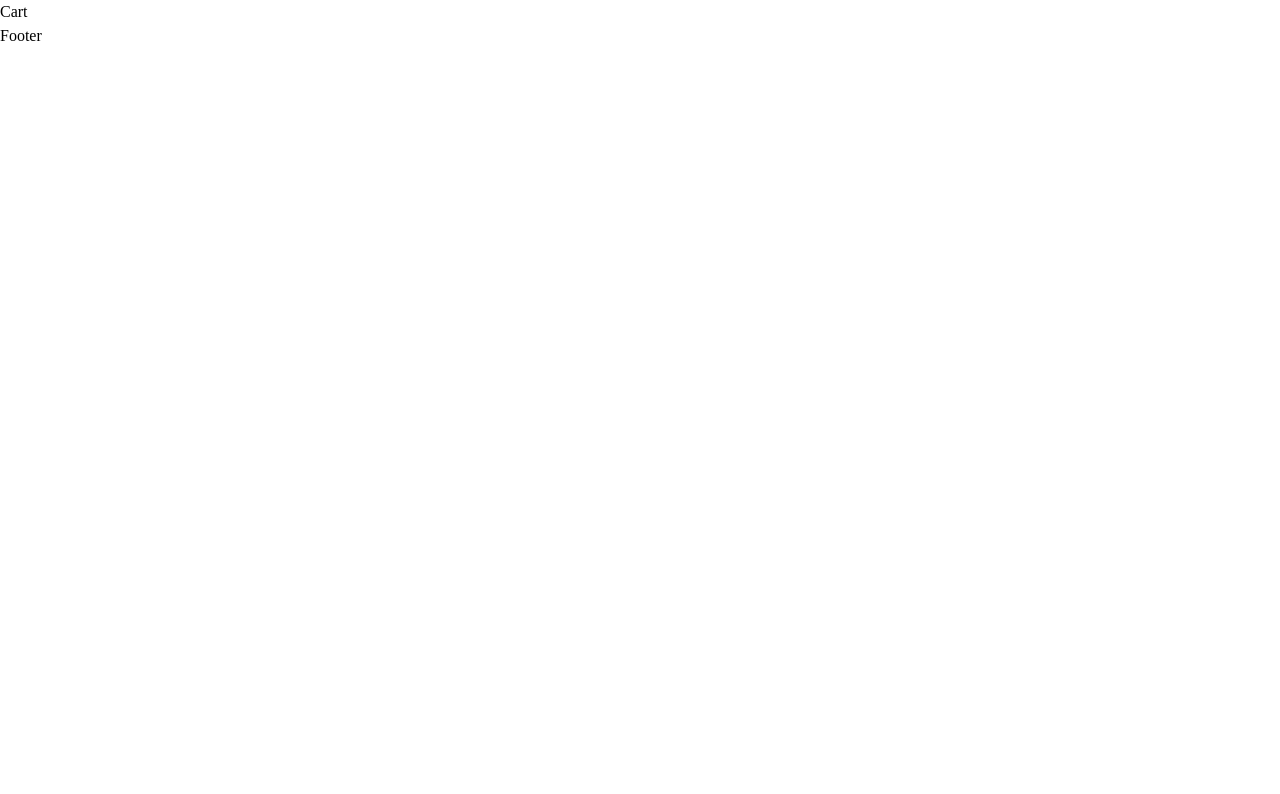
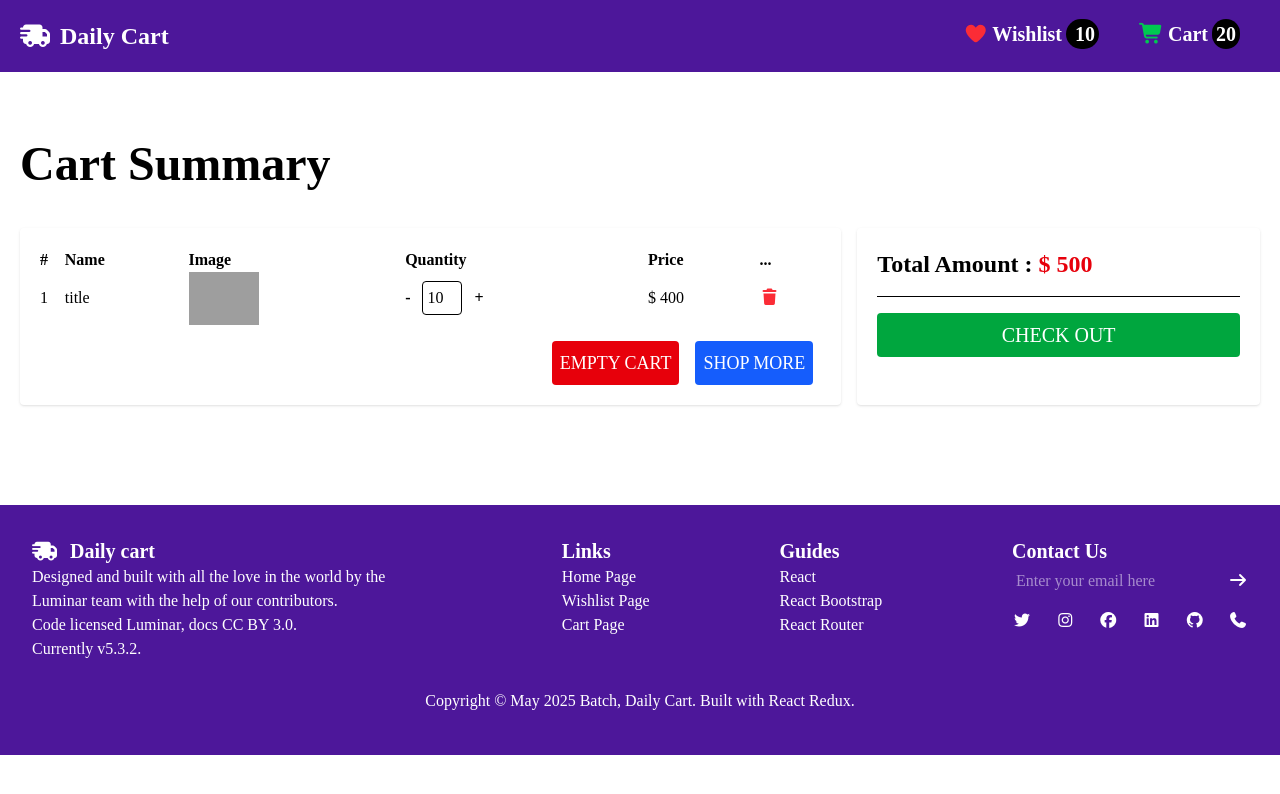
Before and after one commit to Luminar-Technolab/Redux-Cart-May25, a React (Vite) app: page /cart in a window 1280 px wide. Shown: the top 794 px of the page. Built offline with nearby package versions, Linux system fonts and the light colour scheme; grey boxes are pictures that could not be loaded; a web font is replaced by a local one.

Commit message:
design completd

```diff
--- a/src/components/Footer.jsx
+++ b/src/components/Footer.jsx
@@ -1,8 +1,46 @@
 import React from 'react'
+import { Link } from 'react-router-dom'
 
 const Footer = () => {
   return (
-    <div>Footer</div>
+     <div style={{height:'250px',marginTop:'100px'}} className=' mt-5 w-full bg-violet-900 text-white p-4'>
+      <div className="flex justify-between p-4">
+        <div style={{width:'400px'}} className="intro">
+          <h5 className='text-xl font-bold'><i className="fa-solid fa-truck-fast me-2"></i> Daily cart</h5>
+          <p>Designed and built with all the love in the world by the Luminar team with the help of our contributors.</p>
+          <p>Code licensed Luminar, docs CC BY 3.0.</p>
+          <p>Currently v5.3.2.</p>
+        </div>
+        <div className="flex flex-col">
+          <h5 className='text-xl font-bold'>Links</h5>
+          <Link to={'/'} style={{textDecoration:'none',color:'white'}}>Home Page</Link>
+          <Link to={'/wishlist'} style={{textDecoration:'none',color:'white'}}>Wishlist Page</Link>
+          <Link to={'/cart'} style={{textDecoration:'none',color:'white'}}>Cart Page</Link>
+        </div>
+        <div className="flex flex-col">
+          <h5 className='text-xl font-bold'>Guides</h5>
+          <a href="https://react.dev/" style={{textDecoration:'none',color:'white'}} target='_blank'>React</a>
+          <a href="https://react-bootstrap.github.io/" style={{textDecoration:'none',color:'white'}} target='_blank'>React Bootstrap</a>
+          <a href="https://reactrouter.com/en/main" style={{textDecoration:'none',color:'white'}} target='_blank'>React Router</a>
+        </div>
+        <div className="flex flex-col ">
+          <h5 className='text-xl font-bold'> Contact Us </h5>
+          <div className="flex">
+            <input placeholder='Enter your email here' type="text" className="rounded p-1" />
+            <button className='btn btn-info ms-2'><i className="fa-solid fa-arrow-right "></i></button>
+          </div>
+          <div className="icons flex justify-between mt-3">
+            <a href="" style={{textDecoration:'none',color:'white'}} target='_blank'> <i className="fa-brands fa-twitter"></i> </a>
+            <a href="" style={{textDecoration:'none',color:'white'}} target='_blank'> <i className="fa-brands fa-instagram"></i> </a>
+            <a href="" style={{textDecoration:'none',color:'white'}} target='_blank'> <i className="fa-brands fa-facebook"></i> </a>
+            <a href="" style={{textDecoration:'none',color:'white'}} target='_blank'> <i className="fa-brands fa-linkedin"></i> </a>
+            <a href="" style={{textDecoration:'none',color:'white'}} target='_blank'> <i className="fa-brands fa-github"></i> </a>
+            <a href="" style={{textDecoration:'none',color:'white'}} target='_blank'> <i className="fa-solid fa-phone"></i> </a>
+          </div>
+        </div>
+      </div>
+      <p className='text-center mt-3 text-white'>Copyright &copy; May 2025 Batch, Daily Cart. Built with React Redux.</p>
+    </div>
   )
 }
 
--- a/src/pages/Cart.jsx
+++ b/src/pages/Cart.jsx
@@ -1,8 +1,59 @@
 import React from 'react'
+import Header from '../components/Header'
+import { Link } from 'react-router-dom'
 
 const Cart = () => {
   return (
-    <div>Cart</div>
+    <>
+      <Header/>
+      <div style={{paddingTop:'100px'}} className='mx-5'>
+        <h1 className="text-5xl font-bold   my-10">Cart Summary</h1>
+        <div className="grid grid-cols-3 gap-4">
+          {/* table */}
+          <div className="col-span-2 rounded shadow p-5">
+            <table className='table-auto w-full'>
+              <thead>
+                <tr>
+                  <td className="font-semibold">#</td>
+                  <td className="font-semibold">Name</td>
+                  <td className="font-semibold">Image</td>
+                  <td className="font-semibold">Quantity</td>
+                  <td className="font-semibold">Price</td>
+                  <td className="font-semibold">...</td>
+                </tr>
+              </thead>
+              <tbody>
+                {/* duplicate according to cart array */}
+                <tr>
+                    <td>1</td>
+                    <td>title</td>
+                    <td><img width={'70px'} height={'70px'} src="https://cdn.dummyjson.com/product-images/beauty/essence-mascara-lash-princess/thumbnail.webp" alt="product" /></td>
+                    <td>
+                      <div className="flex">
+                        <button className="font-bold">-</button>
+                        <input className='border p-1 mx-3 rounded' style={{width:'40px'}} type="text" value={10} readOnly/>
+                        <button className="font-bold">+</button>
+                      </div>
+                    </td>
+                    <td>$ 400</td>
+                    <td> <button><i className="fa-solid fa-trash text-red-500 "> </i></button> </td>
+                </tr>
+              </tbody>
+            </table>
+            <div className="float-right mt-4">
+              <button className="bg-red-600 text-white text-lg p-2 inline-block rounded mx-2">EMPTY CART </button>
+              <Link to={'/'} className="bg-blue-600 text-white text-lg p-2 inline-block rounded mx-2">SHOP MORE </Link>
+            </div>
+          </div>
+          {/* total */}
+          <div className="col-span-1 rounded shadow p-5">
+            <h2 className='font-bold text-2xl mb-4'>Total Amount : <span className='text-red-600'>$ 500</span> </h2>
+            <hr />
+            <button className="rounded bg-green-600 p-2 text-white mt-4 w-full text-xl">CHECK OUT</button>
+          </div>
+        </div>
+      </div>
+    </>
   )
 }
 
--- a/src/pages/Home.jsx
+++ b/src/pages/Home.jsx
@@ -1,12 +1,25 @@
 import React from 'react'
 import Header from '../components/Header'
+import { Link } from 'react-router-dom'
 
 const Home = () => {
   return (
     <>
       <Header/>
-      <div>
-        Home
+      <div style={{paddingTop:'100px'}} className='mx-5'>
+        <div className="grid grid-cols-4 gap-4">
+          {/* duplicate div according to the product array */}
+          <div className="rounded  p-2 shadow">
+            {/* image */}
+            <img height={'200px'} src="https://cdn.dummyjson.com/product-images/beauty/essence-mascara-lash-princess/thumbnail.webp" alt="product" />
+            <div className='text-center'>
+              {/* title */}
+              <h3 className='font-bold text-xl'>title</h3>
+              {/* link */}
+              <Link to={`/id/view`} className='bg-violet-900 p-1 rounded text-white mt-3 inline-block'>View More...</Link>
+            </div>
+          </div>
+        </div>
       </div>
     </>
   )
--- a/src/pages/Pnf.jsx
+++ b/src/pages/Pnf.jsx
@@ -1,8 +1,14 @@
 import React from 'react'
+import { Link } from 'react-router-dom'
 
 const Pnf = () => {
   return (
-    <div>Pnf</div>
+    <div style={{height:'60vh'}} className='flex flex-col justify-center items-center my-5'>
+      <img width={'300px'} src="https://cdn.svgator.com/images/2024/04/electrocuted-caveman-animation-404-error-page.gif" alt="" />
+      <h1 className='text-2xl font-bold'>Page Not Found</h1>
+      <h5 className='my-4'>Sorry, we couldn't find the page.</h5>
+      <Link to={'/'} className="rounded p-2 bg-green-600 text-white">Back to Home</Link>
+    </div>
   )
 }
 
--- a/src/pages/View.jsx
+++ b/src/pages/View.jsx
@@ -1,8 +1,36 @@
 import React from 'react'
+import Header from '../components/Header'
 
 const View = () => {
   return (
-    <div>View</div>
+    <>
+      <Header/>
+      <div style={{paddingTop:'100px'}} className='mx-5'>
+        <div className="grid grid-cols-2 gap-4 items-center">
+          <div className='flex flex-col justify-center items-center' >
+            <img width={'350px'} height={'250px'} src="https://cdn.dummyjson.com/product-images/beauty/essence-mascara-lash-princess/thumbnail.webp" alt="product" />
+            <div className="flex justify-between mt-5 w-100">
+              <button className="rounded bg-blue-600 p-2 text-white">ADD TO WISHLIST</button>
+              <button className="rounded bg-green-600 p-2 text-white">ADD TO CART</button>
+            </div>
+          </div>
+          <div>
+            <h1 className="text-3xl font-bold">Title</h1>
+            <h2 className="text-2xl text-red-500 font-bold">$ 300</h2>
+            <h3 className='text-xl mt-3'><span className='font-bold'>Brand</span> : Essence</h3>
+            <h3 className='text-xl'><span className='font-bold'>Category  </span> : Essence</h3>
+            <h3 className='text-xl'><span className='font-bold'>Description   </span> : Lorem, ipsum dolor sit amet consectetur adipisicing elit. Exercitationem et nobis, cum, alias quae debitis nulla cupiditate temporibus officiis impedit deserunt eum perferendis fugit id? Cupiditate saepe temporibus earum cum!</h3>
+            <h3 className="text-xl font-bold my-5">Client Reviews</h3>
+            {/* review tobe duplicated */}
+            <div className="rounded shadow my-3 p-2">
+              <p><span className='font-bold'>client-name</span> : message</p>
+              <p>Rating : 3 <i className="fa-solid fa-star text-yellow-400"></i></p>
+            </div>
+          </div>
+        </div>
+
+      </div>
+    </>
   )
 }
 
--- a/src/pages/Wishlist.jsx
+++ b/src/pages/Wishlist.jsx
@@ -1,8 +1,29 @@
 import React from 'react'
+import Header from '../components/Header'
 
 const Wishlist = () => {
   return (
-    <div>Wishlist</div>
+    <>
+      <Header/>
+      <div style={{paddingTop:'100px'}} className='mx-5'>
+        <h1 className="text-3xl font-bold text-center text-red-600 my-5">My Wishlist</h1>
+        <div className="grid grid-cols-4 gap-4">
+          {/* duplicate div according to the product array */}
+          <div className="rounded  p-2 shadow">
+            {/* image */}
+            <img height={'200px'} src="https://cdn.dummyjson.com/product-images/beauty/essence-mascara-lash-princess/thumbnail.webp" alt="product" />
+            <div className='text-center'>
+              {/* title */}
+              <h3 className='font-bold text-xl'>title</h3>
+              <div className="flex justify-evenly my-2">
+                <button><i className="fa-solid fa-heart-circle-xmark text-2xl text-red-600"></i></button>
+                <button><i className="fa-solid fa-cart-plus text-2xl text-green-600"></i></button>
+              </div>
+            </div>
+          </div>
+        </div>
+      </div>
+    </>
   )
 }
 
```
